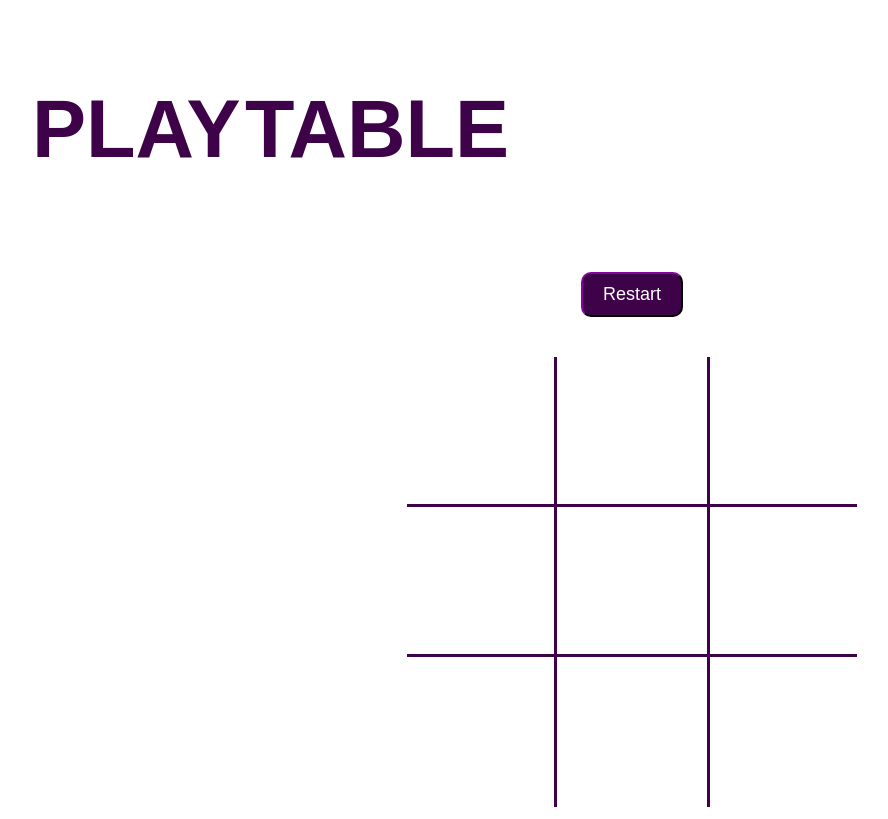
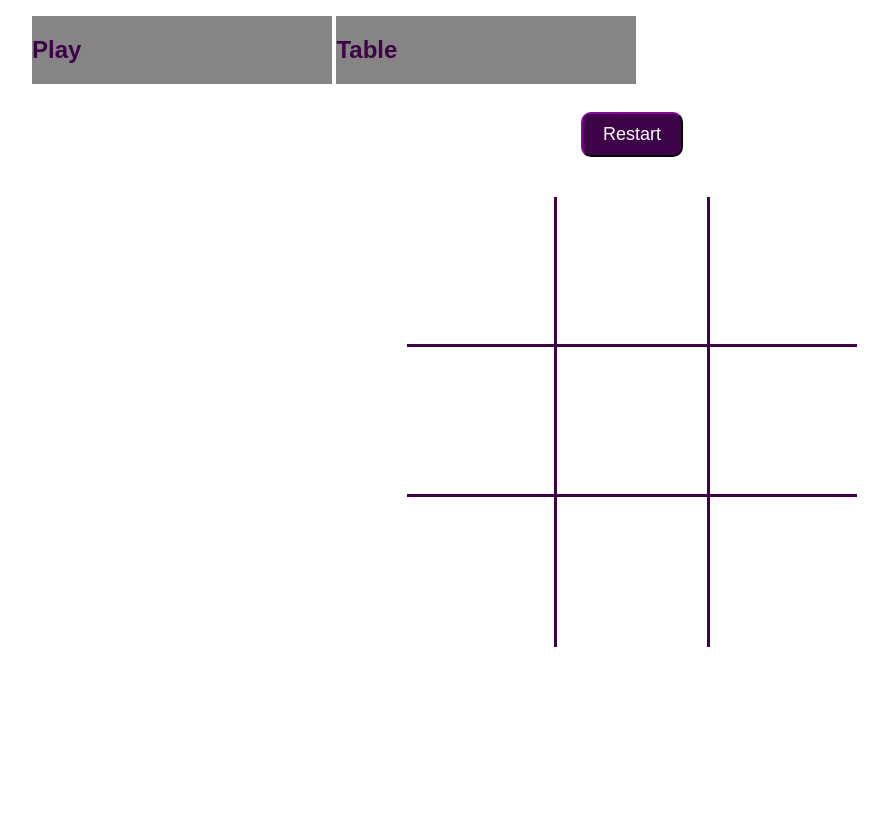
Before and after one commit to brandonby/jstictactoe, a plain HTML site: page index.html in a window 1280 px wide. Shown: the whole page, without its empty margins (8-896 px from the left). Drawn offline with Linux system fonts and the light colour scheme.

Commit message:
creating and adjusting nav

```diff
--- a/css/style.css
+++ b/css/style.css
@@ -63,9 +63,15 @@ a, a:hover, a:focus, a:active {
   color: inherit;
 }
 
-ul li {
+/* ul li {
   font-size: 54px;
   text-transform: uppercase;
   display: inline-block;
-  /* background-color: red; */
+} */
+
+nav ul li{
+  display: inline-block;
+  background-color: rgb(134, 132, 132);
+  width: 300px;
+  justify-content: center;
 }
```
